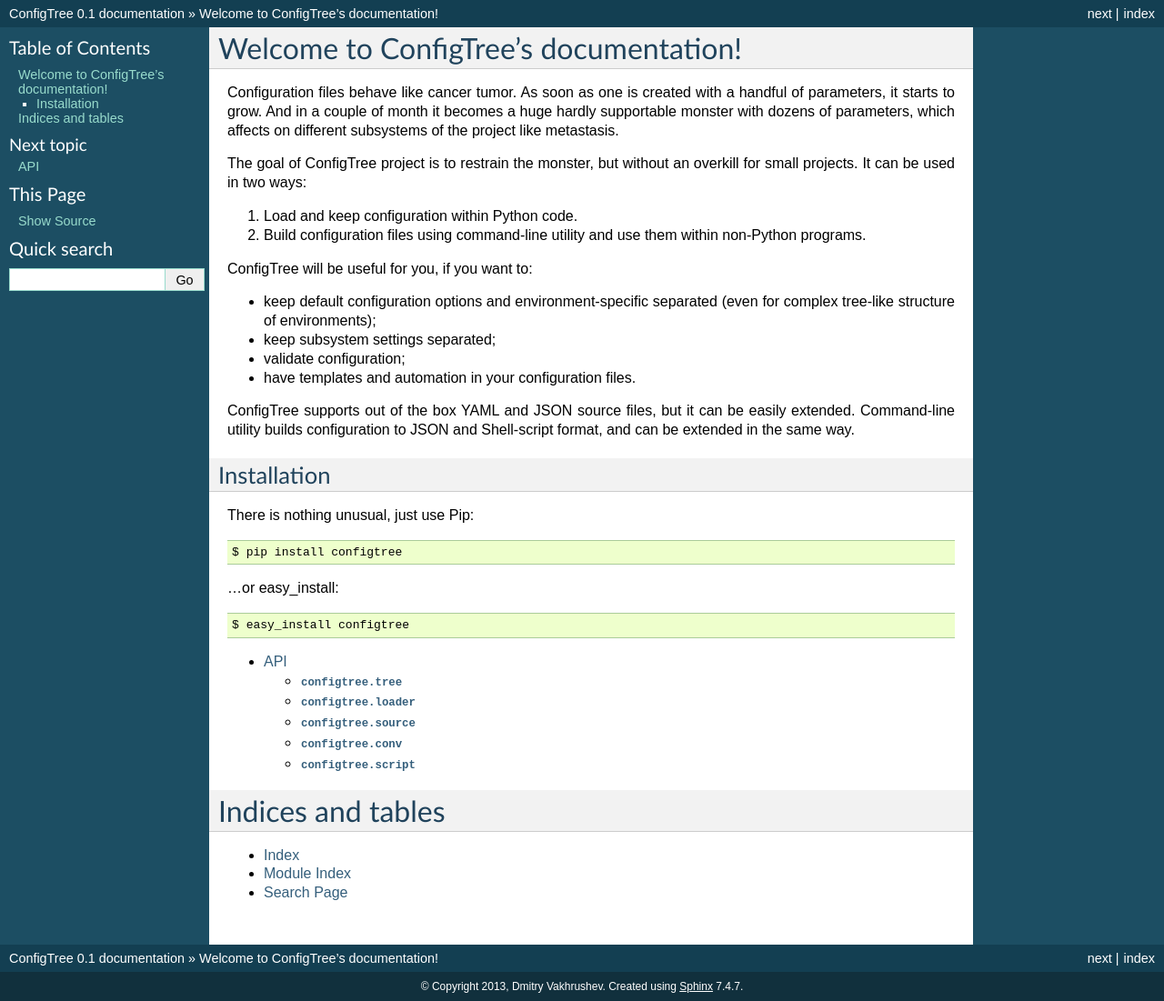
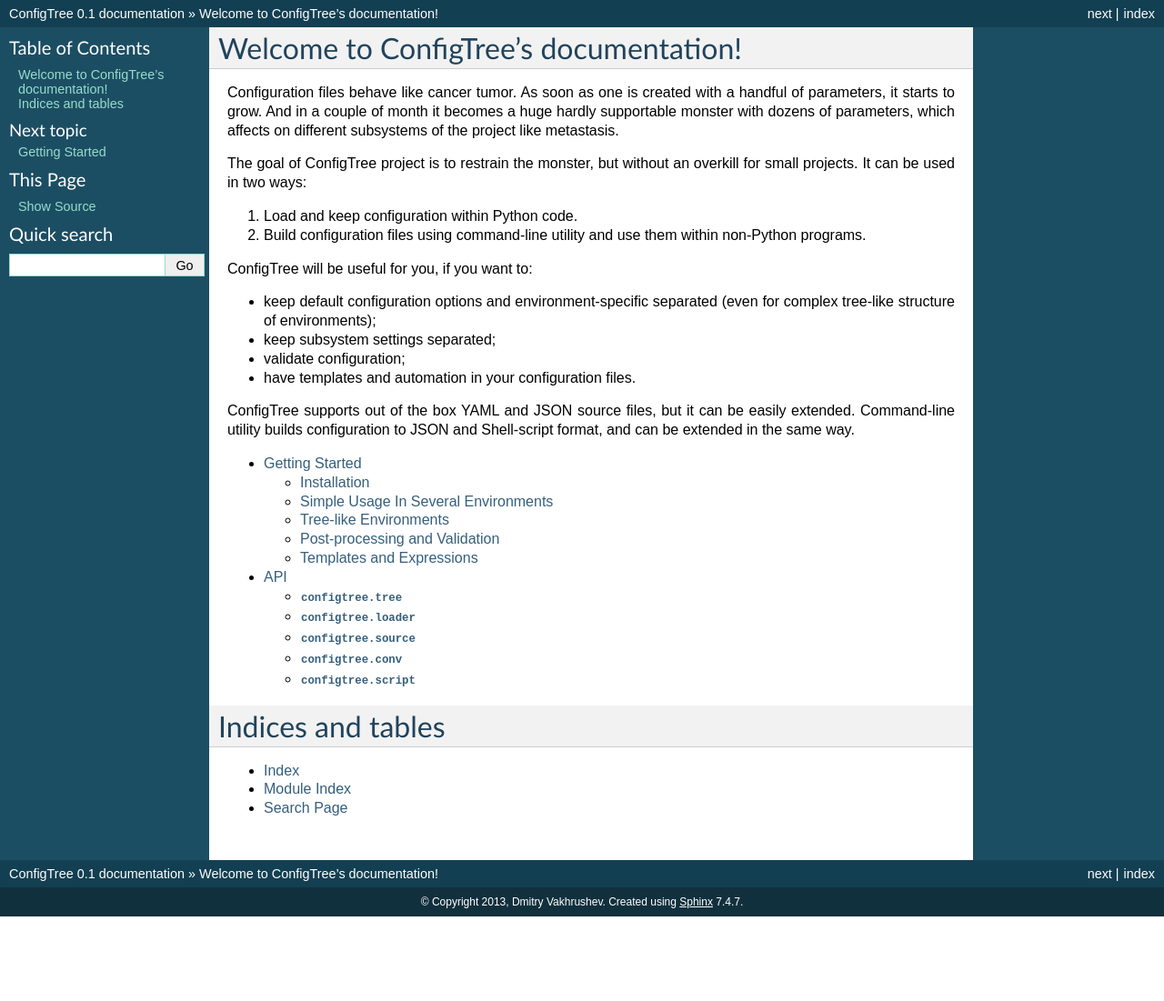
Before and after one commit to StudioEtrange/ConfigTree, a Sphinx documentation site: the page built from docs/index.rst, in a window 1280 px wide. Shown: the whole page at 91% size. Built offline with Sphinx 7.4.7, drawn with Linux system fonts in a browser that asks for light colours; after the commit the page ends 1008 px from its top, so only the background shows below that; some of the changed lines change nothing that is shown.

Commit message:
Added Getting Started section into docs

```diff
--- /dev/null
+++ b/docs/getting_started.rst
@@ -0,0 +1,252 @@
+Getting Started
+===============
+
+Installation
+------------
+
+There is nothing unusual, just use Pip:
+
+..  code-block:: bash
+
+    $ pip install configtree
+
+...or easy_install:
+
+..  code-block:: bash
+
+    $ easy_install configtree
+
+
+Simple Usage In Several Environments
+------------------------------------
+
+Let's imagine that we develop a web service, which consists of two web
+applications: frontend and REST API.  First of all, we need simple configs
+for development and production environments.
+
+Create a separate directory for configuration files:
+
+..  code-block:: bash
+
+    $ mkdir config
+
+...and file with default settings ``config/defaults.yaml``:
+
+..  code-block:: yaml
+
+    api:
+        host: null
+        port: 80
+        db:
+            driver: mysql
+            user: null
+            password: null
+            name: demo_db
+        secret: null
+        logging: error
+    frontend:
+        host: null
+        port: 80
+        js:
+            merge: yes
+            minify: yes
+        css:
+            merge: yes
+            minify: yes
+        templates:
+            reload: no
+            cache: yes
+        logging: error
+
+If you run ``configtree`` command in the directory, you will get the following
+output:
+
+..  code-block:: bash
+
+    $ configtree
+    {
+        "api.db.driver": "mysql",
+        "api.db.name": "demo_db",
+        "api.db.password": null,
+        "api.db.user": null,
+        "api.host": null,
+        "api.logging": "error",
+        "api.port": 80,
+        "api.secret": null,
+        "frontend.css.merge": true,
+        "frontend.css.minify": true,
+        "frontend.host": null,
+        "frontend.js.merge": true,
+        "frontend.js.minify": true,
+        "frontend.logging": "error",
+        "frontend.port": 80,
+        "frontend.templates.cache": true,
+        "frontend.templates.reload": false
+    }
+
+Let's create production and development configuration files that will override
+some of default settings.
+
+Production one in the file ``env-prod.yaml``:
+
+..  code-block:: yaml
+
+    api:
+        host: api.example.com
+        db:
+            user: demo_user
+            password: pa$$w0rd
+    frontend:
+        host: www.example.com
+
+And development one in the file ``env-dev.yaml``:
+
+..  code-block:: yaml
+
+    api:
+        host: localhost
+        port: 5001
+        db:
+            user: root
+            password: qwerty
+    frontend:
+        host: localhost
+        port: 5000
+
+If you run ``configtree`` command, you will get the same output as before.
+It happens, because we have not provided environment name to loader yet.
+So let's do that.  Create ``loaderconf.py`` file with the following contents:
+
+..  code-block:: python
+
+    import os
+    from configtree import make_walk
+
+    walk = make_walk(env=os.environ['ENV_NAME'])
+
+Here we make ``walk`` function, which will be used by loader to get list of
+files to load.  We use :func:`configtree.loader.make_walk` factory function,
+that accepts environment name from shell variable ``ENV_NAME``.  So now, we
+can load configuration using the following command:
+
+..  code-block:: bash
+
+    $ ENV_NAME=dev configtree
+    {
+        "api.db.driver": "mysql",
+        "api.db.name": "demo_db",
+        "api.db.password": "qwerty",
+        "api.db.user": "root",
+        "api.host": "localhost",
+        "api.logging": "error",
+        "api.port": 5001,
+        "api.secret": null,
+        "frontend.css.merge": true,
+        "frontend.css.minify": true,
+        "frontend.host": "localhost",
+        "frontend.js.merge": true,
+        "frontend.js.minify": true,
+        "frontend.logging": "error",
+        "frontend.port": 5000,
+        "frontend.templates.cache": true,
+        "frontend.templates.reload": false
+    }
+
+Of course, you can write your own ``walk`` function within ``loaderconf.py``
+file to use your own algorithm to walk over the files to load.
+
+
+Tree-like Environments
+----------------------
+
+Let's go deeper in the example above.  Since our imaginable project consists
+of two applications, our team will be divided into two sub-teams.  First one
+will work on backend API, and the second one will work on frontend.  And they
+will definitely need slightly different configurations.  For instance,
+debug level of logging should be set up.
+
+Make a directory for development environment settings:
+
+..  code-block:: bash
+
+    $ mkdir configs/env-dev
+
+Move ``env-dev.yaml`` file into the directory:
+
+..  code-block:: bash
+
+    $ mv configs/env-dev.yaml configs/dev-env/common.yaml
+
+And create two files ``env-frontend.yaml`` and ``env-api.yaml`` with the
+following contents:
+
+..  code-block:: yaml
+
+    # env-frontend.yaml
+    frontend.logging: debug
+
+    # env-frontend.yaml
+    api.logging: debug
+
+Now run the following command:
+
+..  code-block:: bash
+
+    $ ENV_NAME=dev.api configtree
+    {
+        "api.db.driver": "mysql",
+        "api.db.name": "demo_db",
+        "api.db.password": "qwerty",
+        "api.db.user": "root",
+        "api.host": "localhost",
+        "api.logging": "debug",
+        "api.port": 5001,
+        "api.secret": null,
+        "frontend.css.merge": true,
+        "frontend.css.minify": true,
+        "frontend.host": "localhost",
+        "frontend.js.merge": true,
+        "frontend.js.minify": true,
+        "frontend.logging": "error",
+        "frontend.port": 5000,
+        "frontend.templates.cache": true,
+        "frontend.templates.reload": false
+    }
+
+As you can see, environments can be organized in the tree-like structure
+with common settings at the root, and more specific ones at the leafs.
+
+
+Post-processing and Validation
+------------------------------
+
+When we create the first file with default settings, there was a lot of ``null``
+values.  Null itself is useless value in the configuration, but it can be
+used as a remainder---environment configuration should override the value.
+Let's make them required and raise errors, when result configuration contains
+``null`` value.  Add the following code into ``loaderconf.py``:
+
+..  code-block:: python
+
+    def postprocess(tree):
+        for key, value in tree.items():
+            if value is None:
+                raise ValueError('Missing required value "%s"' % key)
+
+Now, if you run ``configtree`` command, you will get an error:
+
+..  code-block:: pycon
+
+    Traceback (most recent call last):
+      ...
+    ValueError: Missing required value "api.secret"
+
+In this way, you will never deploy application using weak secret cryptographic
+key on production server.
+
+Since ``postporcess`` functions accepts the whole result tree of configuration,
+you can also transform it as you want to, not only validate it.
+
+
+Templates and Expressions
+-------------------------
--- a/docs/index.rst
+++ b/docs/index.rst
@@ -31,27 +31,11 @@
 Shell-script format, and can be extended in the same way.
 
 
-Installation
-------------
-
-There is nothing unusual, just use Pip:
-
-..  code-block:: bash
-
-    $ pip install configtree
-
-...or easy_install:
-
-..  code-block:: bash
-
-    $ easy_install configtree
-
-
 .. toctree::
    :maxdepth: 2
 
+   getting_started
    api
-
 
 Indices and tables
 ==================
```
